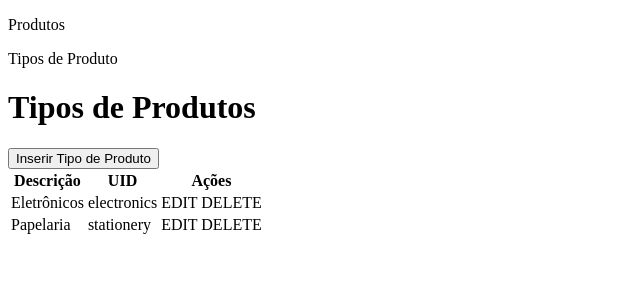
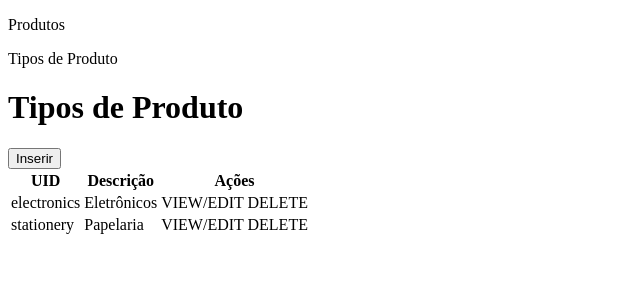
Before and after one commit to SwincikJr/simple-products-list, an Angular app: page /productTypes in a window 1280 px wide. Shown: the top 300 px of the page, without its empty margins (0-640 px from the left). Built offline with nearby package versions, Linux system fonts and the light colour scheme; data requests are answered from the project's data file.

Commit message:
refactor(product-types-list): use new list component
Refatoração da lista de Tipos de Produto para utilização do novo componente genérico de listas.

```diff
--- a/src/app/products/components/product-types-list/product-types-list.component.html
+++ b/src/app/products/components/product-types-list/product-types-list.component.html
@@ -1,23 +1,7 @@
-<h1>Tipos de Produtos</h1>
-
-<button (click)="create()">Inserir Tipo de Produto</button>
-
-<table *ngIf="productTypes.length">
-    <thead>
-      <tr>
-        <th>Descrição</th>
-        <th>UID</th>
-        <th>Ações</th>
-      </tr>
-    </thead>
-    <tbody>
-      <tr *ngFor="let productType of productTypes">
-        <td>{{ productType.description }}</td>
-        <td>{{ productType.uid }}</td>
-        <td>
-            <span (click)="view(productType.id)"> EDIT </span>
-            <span (click)="delete(productType.id, productType.description)"> DELETE </span>
-        </td>
-      </tr>
-    </tbody>
-</table>
+<app-list listTitle="Tipos de Produto"
+  createRoute="productTypes/new"
+  [data]="productTypes"
+  [columns]="productTypeColumns"
+  (createFunc)="create()"
+  (viewFunc)="view($event)"
+  (deleteFunc)="delete($event)"></app-list>
--- a/src/app/products/components/product-types-list/product-types-list.component.ts
+++ b/src/app/products/components/product-types-list/product-types-list.component.ts
@@ -3,22 +3,32 @@ import { ProductTypesService } from '../../services/product-types.service';
 import { ProductType } from '../../interfaces/productType.interface';
 import { Router } from '@angular/router';
 import { CommonModule } from '@angular/common';
+import { ListComponent } from '../../../common/components/list/list.component';
+import { List } from '../../../common/classes/list.abstract';
+import { Column } from '../../../common/interfaces/column.interface';
 
 @Component({
-  imports: [CommonModule],
+  imports: [CommonModule, ListComponent],
   selector: 'app-product-types-list',
   templateUrl: './product-types-list.component.html',
   styleUrl: './product-types-list.component.css'
 })
-export class ProductTypesListComponent implements OnInit {
+export class ProductTypesListComponent extends List implements OnInit {
+
+  readonly baseRoute: string = 'productTypes';
+
+  readonly productTypeColumns: Column[] = [
+    { name: 'uid', label: 'UID' },
+    { name: 'description', label: 'Descrição' }
+  ]
 
   private _productTypes: ProductType[] = [];
 
-  get productTypes(): ProductType[] {
-    return this._productTypes;
+  get productTypes(): ProductType[] { return this._productTypes; }
+
+  constructor(router: Router, private _produtTypesService: ProductTypesService) {
+    super(router);
   }
-
-  constructor(private _produtTypesService: ProductTypesService, private _router: Router) {}
 
   ngOnInit(): void {
     this._produtTypesService.getProductTypes().subscribe({
@@ -27,17 +37,9 @@ export class ProductTypesListComponent implements OnInit {
     })
   }
 
-  create() {
-    return this._router.navigateByUrl(`productTypes/new`);
-  }
-
-  view(id: string) {
-    return this._router.navigateByUrl(`productTypes/${id}`);
-  }
-
-  delete(id: string, description: string) {
-    const del = confirm(`Tem certeza que deseja deletar o Tipo de Produto ${description} e todos os Produtos deste tipo?`);
-    if (del) this._produtTypesService.deleteProductTypeById(id).subscribe({
+  delete(item: any) {
+    const del = confirm(`Tem certeza que deseja deletar o Tipo de Produto ${item.description} e todos os Produtos deste tipo?`);
+    if (del) this._produtTypesService.deleteProductTypeById(item.id).subscribe({
       next: this.ngOnInit.bind(this),
       error: err => console.error(err)
     })
```
